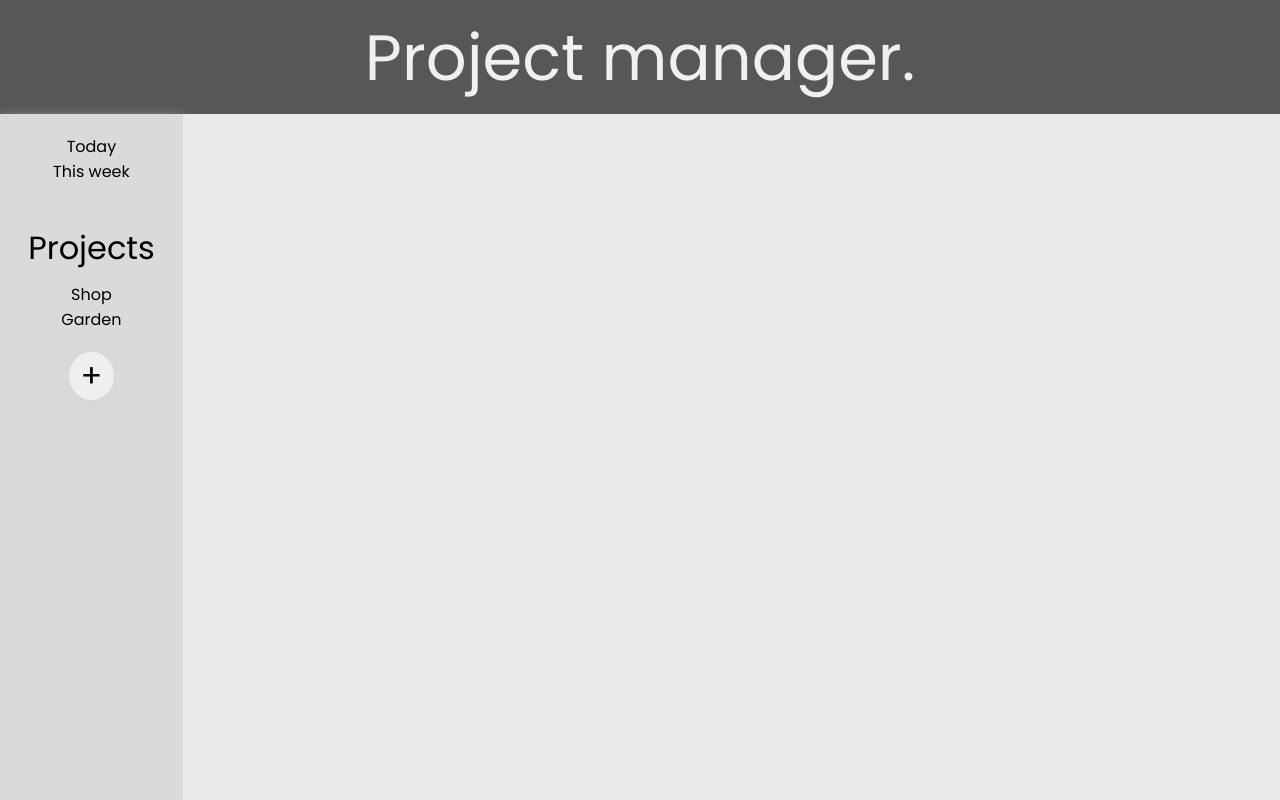
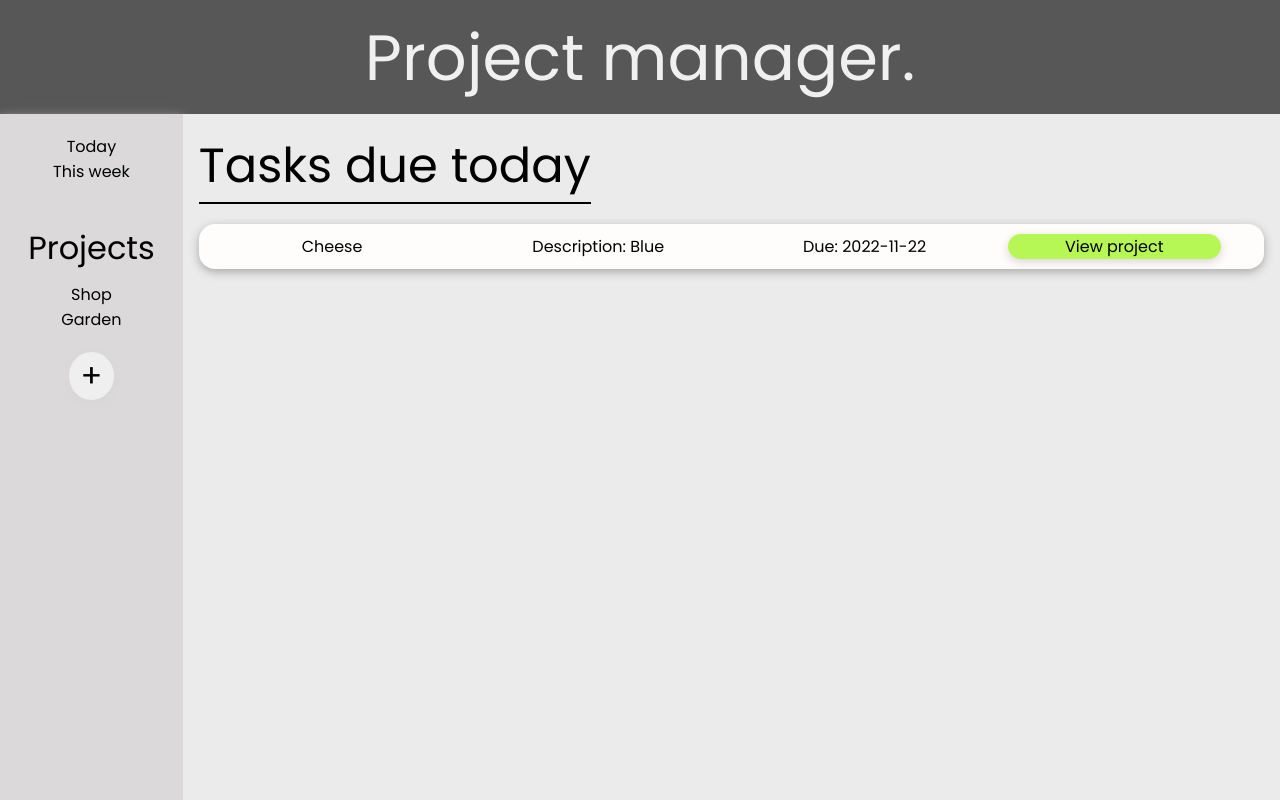
Before and after one commit to aaronjr/todolist, a website built with webpack: page dist/index.html in a window 1280 px wide. Both pictures are taken after a click on the item "Today". Built offline with nearby package versions, Linux system fonts and the light colour scheme.

Commit message:
Page now loads correct items for the diary section loaded this with CSS set correctly ability to click back to mother project of task

```diff
--- a/src/index.js
+++ b/src/index.js
@@ -8,9 +8,12 @@ import './styles.css';
 const newD = addDays(new Date(), 5)
 const date = format(newD, 'yyyy-MM-dd')
 
+const OD = addDays(new Date(), 0)
+const datez = format(OD, 'yyyy-MM-dd')
+
 let proj = new Project("Shop", "Shop in ASDA", `${date}`);
-let task = new Task("Milk", "Green", `${date}`);
-let task1 = new Task("Cheese", "Blue",`${date}`);
+let task = new Task("Milk", "Green", `${datez}`);
+let task1 = new Task("Cheese", "Blue",`${datez}`);
 
 // hide one task
 task.outstanding = false
--- a/src/sort.js
+++ b/src/sort.js
@@ -1,10 +1,10 @@
 import { manager } from ".";
-import { isWithinInterval, addDays, parseISO, format } from 'date-fns'
-import { clear } from "./createElements";
-import { loadSidebar } from "./dom";
+import { isWithinInterval, addDays, parseISO, format, startOfToday } from 'date-fns'
+import { clear, createEle, loop } from "./createElements";
+import { addProjects, loadSidebar } from "./dom";
+import { da } from "date-fns/locale";
 
 export function inDiary(period){
-    clear(document.querySelector('.content'))
     let list = []
     // loop through outstadning projects
     manager.checkOutstanding().forEach( (project) =>{
@@ -12,9 +12,9 @@ export function inDiary(period){
         project.checkOutstanding().forEach( (task) =>{
 
             // make a date from this expiry, today and last day needed
-            const thisDate = format(parseISO(task.dueDate), 'dd/MM/yyyy')
-            const today = format(new Date(1), 'dd/MM/yyyy')
-            const lastDay = format(addDays(new Date(1), period),'dd/MM/yyyy')
+            const thisDate = parseISO(task.dueDate)
+            const today = startOfToday()
+            const lastDay = addDays(startOfToday(), period)
 
             // check if within range
             if ( isWithinInterval(thisDate,{ start: today, end: lastDay}) ){
@@ -24,18 +24,53 @@ export function inDiary(period){
                     'task': task.id
                 })
             }
-
         })
     })
-    getDiaryItems(list)
+    getDiaryItems(list, period)
 }
 
 // takes list of objects
-export function getDiaryItems(list){
+export function getDiaryItems(list, period){
+    clear(document.querySelector('.content'))
+    // add to page
+    if(period == 8){
+        document.querySelector('.content').append(createEle('h1', 'projectTitle', 'Tasks due this week'))
+    }
+    else{
+        document.querySelector('.content').append(createEle('h1', 'projectTitle', 'Tasks due today'))
+    }
 
+    // through each item of the list and get details of relevant tasks.
     list.forEach((item) =>{
+
         let task = manager.list[`${item.project}`].list[`${item.task}`]
-        console.log(task.title, task.description, task.dueDate)
+        // console.log(task.title, task.description, task.dueDate)
+
+        // create a "box" for each task
+        let box = createEle("div", "box diaryBox", "", task.id)
+        let list = createEle("ul", `task-list diary-list`,'')
+
+        // to add to list of each box
+        let listitems = [
+            ['li', `list-item`, `${task.title}`],
+            ['li', 'list-item', `Description: ${task.description}`,''],
+            ['li', 'list-item', `Due: ${task.dueDate}`,''],
+        ]
+
+        // button to view main project
+        const button = createEle('button', 'viewProject', 'View project')
+        button.addEventListener('click', () => {
+            addProjects(item.project)
+        })
+
+        // add ul to box element
+        box.append(list)
+
+        // add to body and box div
+        loop(listitems, list)
+        list.append(button)
+
+        document.querySelector('.content').append(box)
     })
 
 }
--- a/src/styles.css
+++ b/src/styles.css
@@ -56,8 +56,7 @@ body{
     flex-direction: column;
     max-width: 100%;
     max-height: 100%;
-    padding: 5rem 3rem;
-    position: relative;
+    padding: 1rem 1rem;
     overflow: scroll;
 }
 
@@ -132,8 +131,10 @@ body{
 
 .projectTitle{
     font-size: 3rem;
-    position: absolute;
-    top:10px;
+    border-bottom: 2px solid black;
+    margin-bottom: 10px;
+    width: max-content;
+    break-inside: avoid;
 }
 
 .task-list{
@@ -177,10 +178,10 @@ body{
     background-color: var(--green);
 }
 
-.editCompleteButton{
+.editCompleteButton,
+.viewProject{
     background-color: var(--red);
     margin: 10px;
-
 }
 
 .addTask{
@@ -263,3 +264,11 @@ body{
 .projectDetailsDiv{
     width: minmax(50%, 300px);
 }
+
+.diary-list{
+    grid-template-columns: repeat(4, 1fr);
+}
+
+.viewProject{
+    background-color: var(--green);
+}
```
Also changed, not shown: dist/bundle.js.
